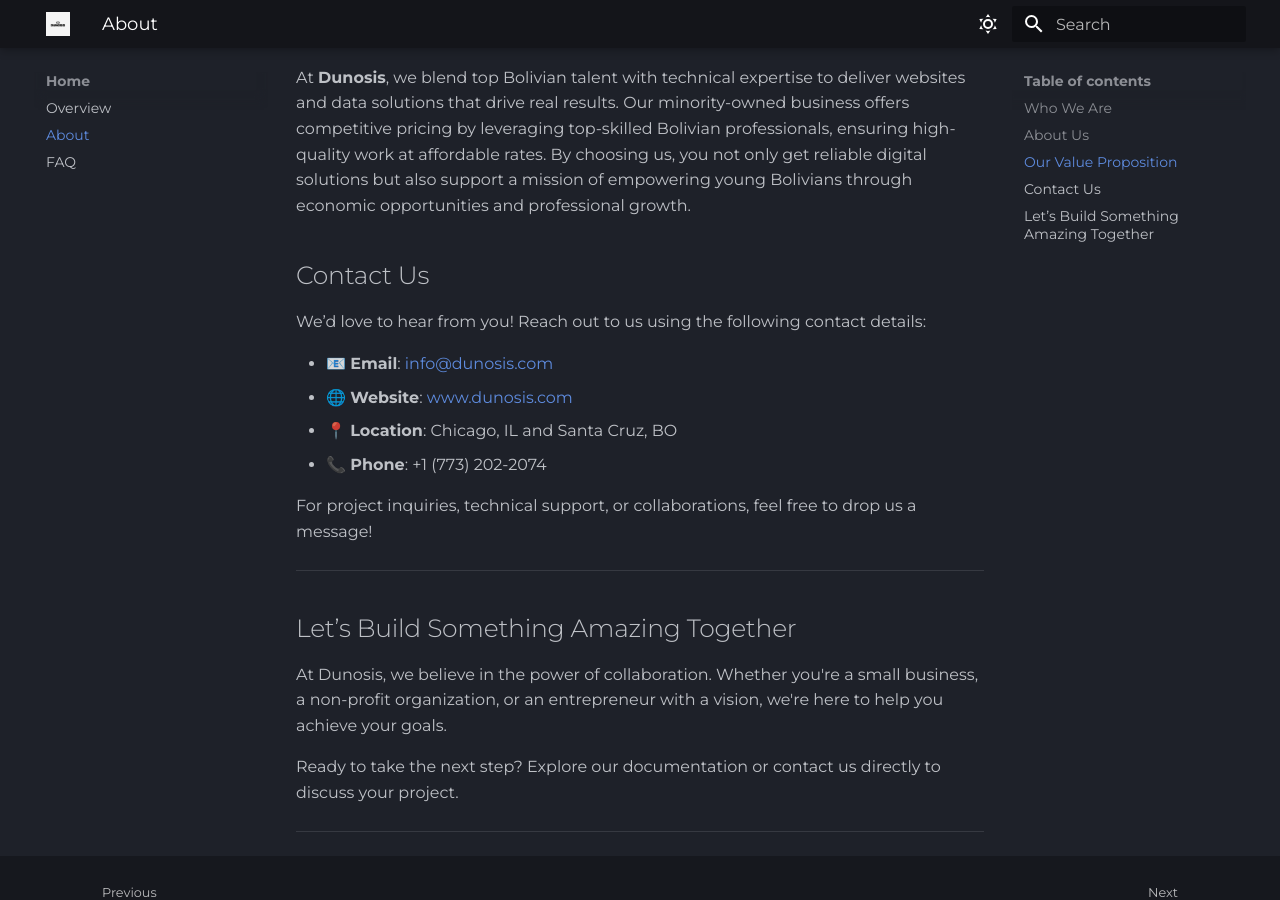
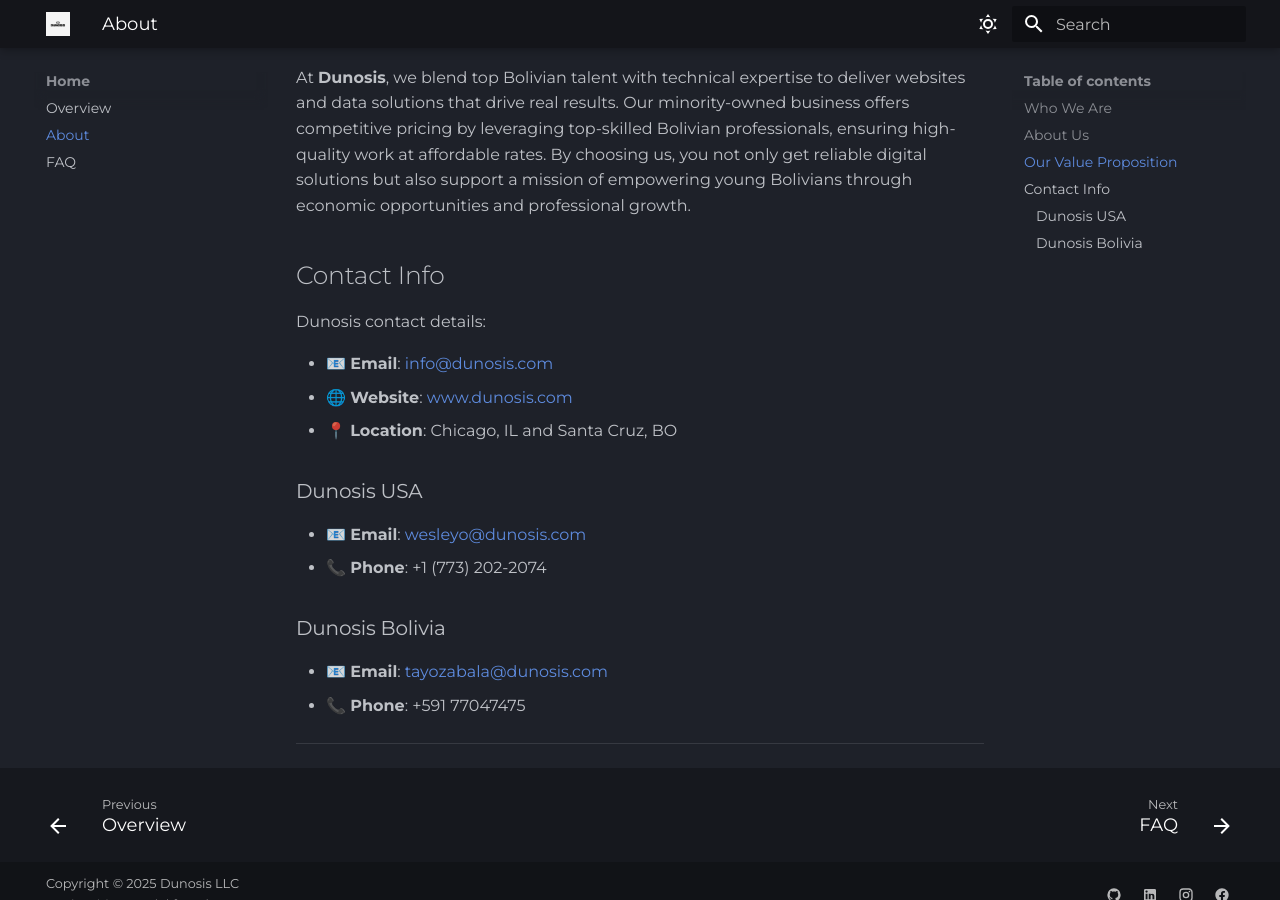
Before and after one commit to wesordonez/dunosis-web-docs, an MkDocs documentation site: the page built from docs/home/about.md, in a window 1280 px wide and 900 px high, scrolled down 970 px. Built offline with MkDocs 1.6.1 and Material for MkDocs 9.7.7, drawn with Linux system fonts in a browser that asks for light colours.

Commit message:
improved contact info in about overview

```diff
--- a/docs/home/about.md
+++ b/docs/home/about.md
@@ -23,23 +23,21 @@
 
 At **Dunosis**, we blend top Bolivian talent with technical expertise to deliver websites and data solutions that drive real results. Our minority-owned business offers competitive pricing by leveraging top-skilled Bolivian professionals, ensuring high-quality work at affordable rates. By choosing us, you not only get reliable digital solutions but also support a mission of empowering young Bolivians through economic opportunities and professional growth.
 
-## Contact Us
+## Contact Info
 
-We’d love to hear from you! Reach out to us using the following contact details:
+Dunosis contact details:
 
 - 📧 **Email**: [info@dunosis.com](mailto:info@dunosis.com)
 - 🌐 **Website**: [www.dunosis.com](https://www.dunosis.com)
 - 📍 **Location**: Chicago, IL and Santa Cruz, BO
+
+### Dunosis USA
+- 📧 **Email**: [wesleyo@dunosis.com](mailto:wesleyo@dunosis.com)
 - 📞 **Phone**: +1 (773) 202-2074
 
-For project inquiries, technical support, or collaborations, feel free to drop us a message!
+### Dunosis Bolivia
+- 📧 **Email**: [tayozabala@dunosis.com](mailto:tayozabala@dunosis.com)
+- 📞 **Phone**: +591 77047475
+
 
 ---
-
-## Let’s Build Something Amazing Together
-
-At Dunosis, we believe in the power of collaboration. Whether you're a small business, a non-profit organization, or an entrepreneur with a vision, we're here to help you achieve your goals.
-
-Ready to take the next step? Explore our documentation or contact us directly to discuss your project.
-
----
```
